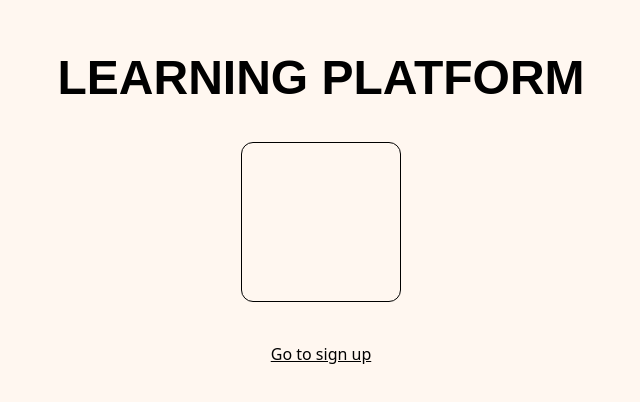
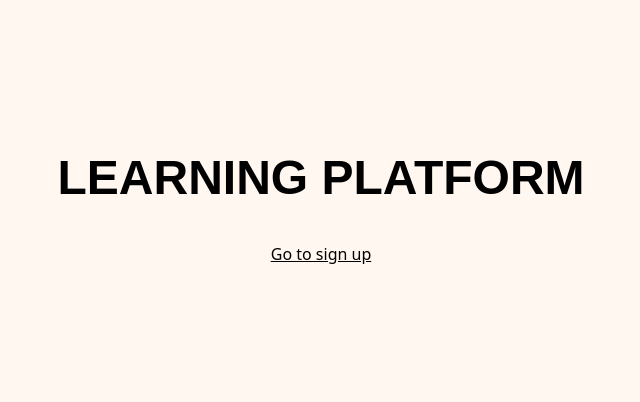
Before and after one commit to t-holmquist/learning-platform, a Next.js app: page / in a window 1280 px wide. Shown: the part 190-592 px from the top of the page, without its empty margins (319-959 px from the left). Built offline with nearby package versions, Linux system fonts and the light colour scheme; a web font is replaced by a local one.

Commit message:
fix: center align title in Home component

```diff
--- a/app/page.tsx
+++ b/app/page.tsx
@@ -1,8 +1,7 @@
 export default function Home() {
   return (
     <main className="flex flex-col gap-10 justify-center items-center min-h-screen">
-      <p className="font-satoshi font-black text-5xl">LEARNING PLATFORM</p>
-      <div className="w-40 h-40 hover:shadow-primary hover:translate-x-2 hover:-translate-y-2 transition-all  rounded-xl border"></div>
+      <p className="text-center font-satoshi font-black text-5xl">LEARNING PLATFORM</p>
       <a href="/sign-up" className="underline">Go to sign up</a>
     </main>
   );
```
